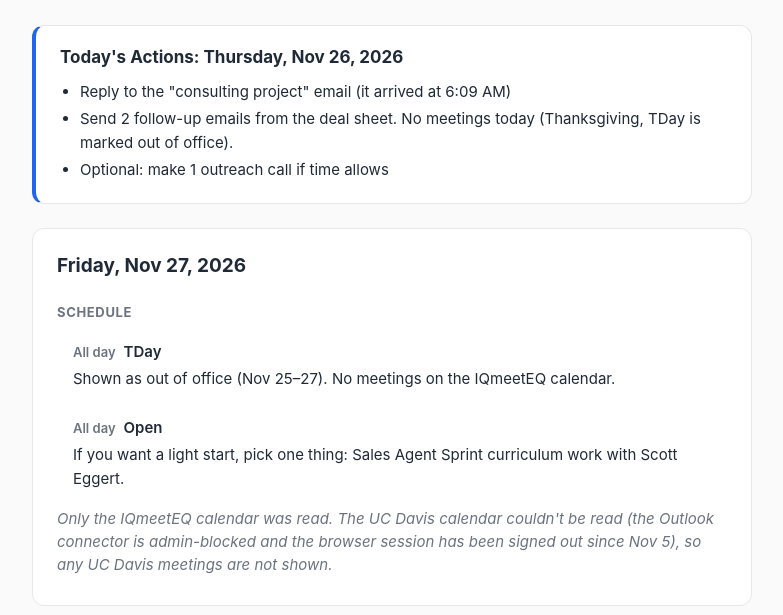
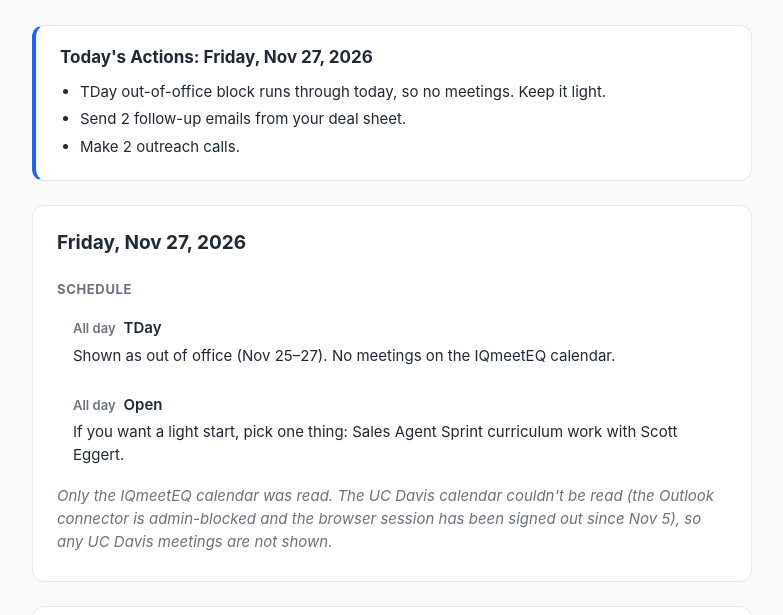
Before and after one commit to trunzo3/daily-brief, a plain HTML site: page index.html in a window 1280 px wide. Shown: the part 137-752 px from the top of the page, without its empty margins (248-1031 px from the left). Drawn offline with Linux system fonts and the light colour scheme.

Commit message:
Nov 27 Today's Actions

```diff
--- a/index.html
+++ b/index.html
@@ -58,12 +58,12 @@
 </header>
 
 <!-- TODAY'S ACTIONS START -->
-<section class="actions" id="todays-actions-2026-11-26">
-  <h2>Today's Actions: Thursday, Nov 26, 2026</h2>
+<section class="actions" id="todays-actions-2026-11-27">
+  <h2>Today's Actions: Friday, Nov 27, 2026</h2>
   <ul>
-    <li>Reply to the "consulting project" email (it arrived at 6:09 AM)</li>
-    <li>Send 2 follow-up emails from the deal sheet. No meetings today (Thanksgiving, TDay is marked out of office).</li>
-    <li>Optional: make 1 outreach call if time allows</li>
+    <li>TDay out-of-office block runs through today, so no meetings. Keep it light.</li>
+    <li>Send 2 follow-up emails from your deal sheet.</li>
+    <li>Make 2 outreach calls.</li>
   </ul>
 </section>
 <!-- TODAY'S ACTIONS END -->
```
